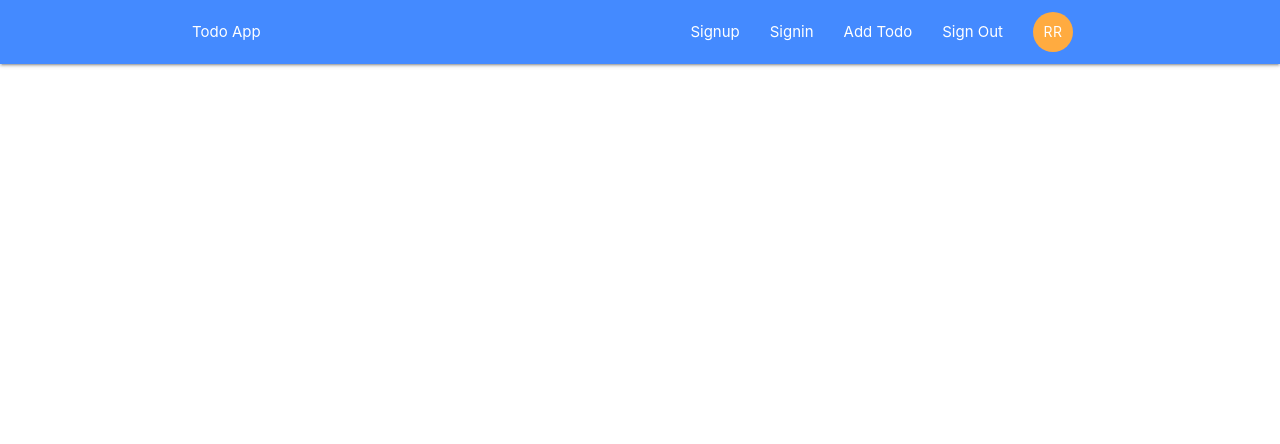
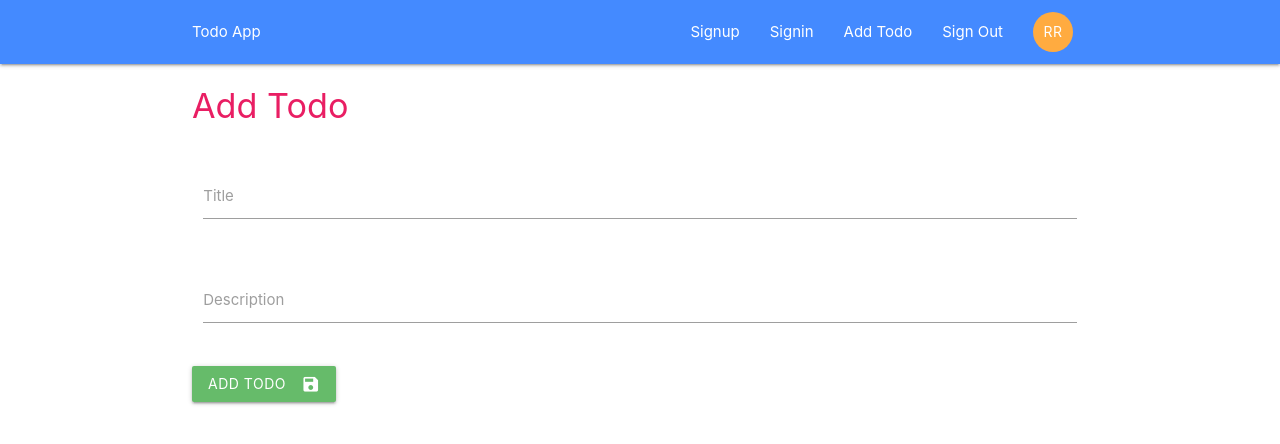
Before and after one commit to ryanpradnya/todo-app-frontend, a React (Create React App) app: page /addTodo in a window 1280 px wide. Shown: the top 444 px of the page. Built offline with nearby package versions, Linux system fonts and the light colour scheme.

Commit message:
Adding component addTodo
Adding some functionality frontend web

```diff
--- a/src/App.js
+++ b/src/App.js
@@ -4,6 +4,7 @@ import { BrowserRouter, Switch, Route } from 'react-router-dom'
 import Navbar from './components/layout/Navbar'
 import Dashboard from './components/dashboard/Dashboard'
 import editTodo from './components/todo/editTodo'
+import addTodo from './components/todo/addTodo'
 
 class App extends Component {
   render() {
@@ -14,6 +15,7 @@ class App extends Component {
           <Switch>
             <Route exact path='/' component={Dashboard} />
             <Route path='/edit/:todoId' component={editTodo} />
+            <Route path='/addTodo' component={addTodo} />
           </Switch>
         </div>
       </BrowserRouter>
--- a/src/components/actions/todoActions.js
+++ b/src/components/actions/todoActions.js
@@ -1,7 +1,14 @@
-export const editTodoAction = (id) => {
+export const addTodoAction = (todo) => {
+    return {
+        type: 'ADD_TODO',
+        todo
+    }
+}
+
+export const editTodoAction = (todo) => {
     return {
         type: 'EDIT_TODO',
-        id
+        todo
     }
 }
 
@@ -11,3 +18,10 @@ export const fetchTodoAction = (todoList) => {
         todoList
     }
 }
+
+export const deleteTodoAction = (todo) => {
+    return {
+        type: 'DELETE_TODO',
+        todo
+    }
+}
--- /dev/null
+++ b/src/components/todo/addTodo.js
@@ -0,0 +1,75 @@
+import React, { Component } from 'react'
+import { connect } from 'react-redux'
+import { addTodoAction } from '../actions/todoActions'
+
+class addTodo extends Component {
+    handleClick = () => {
+        fetch('http://localhost:8088/api/todo/add', {
+            method: 'POST',
+            body: JSON.stringify({
+                title: this.state.title,
+                description: this.state.description
+            }),
+            headers: {
+                'Content-Type': 'application/json',
+                Authorization: 'Bearer eyJhbGciOiJIUzI1NiIsInR5cCI6IkpXVCJ9.eyJpZCI6MSwiZW1haWwiOiJ0ZXN0QHRlc3QuY29tIiwiaWF0IjoxNTcxNTcyNjQ5LCJleHAiOjE1NzE2NTkwNDl9._pFJLy7qHJChWfm_tkopwoG-qOltQ5UUGsumIi6nz5A'
+            }
+        })
+            .then(res => {
+                console.log('res', res)
+                if (res.status !== 200 && res.status !== 201) {
+                    throw new Error('Failed to add todo.');
+                }
+
+                return res.json();
+            }).then(resData => {
+                this.props.addTodo(resData.todo);
+                this.props.history.push('/');
+
+            })
+
+            .catch(this.catchError);
+    }
+
+
+    handleChange = (e) => {
+        this.setState({ [e.target.id]: e.target.value })
+    }
+    render() {
+        return (
+            <div className="container">
+                <div className="row">
+                    <div className="row">
+                        <h4 className="pink-text">Add Todo</h4>
+                    </div>
+                    <div className="row">
+                        <div className="input-field col s12">
+                            <input id="title" type="text" className="validate" onChange={this.handleChange} />
+                            <label htmlFor="title">Title</label>
+                        </div>
+                    </div>
+                    <div className="row">
+                        <div className="input-field col s12">
+                            <input id="description" type="text" className="validate" onChange={this.handleChange} />
+                            <label htmlFor="description">Description</label>
+                        </div>
+                    </div>
+                    <div className="row">
+                        <button className="btn waves-effect waves-light green lighten-1" onClick={this.handleClick}>ADD TODO
+                        <i className="material-icons right ">save</i>
+                        </button>
+                    </div>
+                </div>
+            </div>
+        )
+    }
+}
+
+
+const mapDispatchToProps = (dispatch) => {
+    return {
+        addTodo: (todo) => dispatch(addTodoAction(todo))
+    }
+}
+
+export default connect(null, mapDispatchToProps)(addTodo)
--- a/src/components/todo/editTodo.js
+++ b/src/components/todo/editTodo.js
@@ -4,18 +4,60 @@ import { editTodoAction } from '../actions/todoActions'
 
 class editTodo extends Component {
     handleClick = () => {
-        this.props.editTodo(this.props.todo.id);
-        this.props.history.push('/');
+        const id = this.props.todo.id
+        fetch('http://localhost:8088/api/todo/edit/' + id, {
+            method: 'PUT',
+            body: JSON.stringify({
+                title: this.state.title,
+                description: this.state.description
+            }),
+            headers: {
+                'Content-Type': 'application/json',
+                Authorization: 'Bearer eyJhbGciOiJIUzI1NiIsInR5cCI6IkpXVCJ9.eyJpZCI6MSwiZW1haWwiOiJ0ZXN0QHRlc3QuY29tIiwiaWF0IjoxNTcxNTcyNjQ5LCJleHAiOjE1NzE2NTkwNDl9._pFJLy7qHJChWfm_tkopwoG-qOltQ5UUGsumIi6nz5A'
+            }
+        })
+            .then(res => {
+                console.log('res', res)
+                if (res.status !== 200 && res.status !== 201) {
+                    throw new Error('Failed to edit todo.');
+                }
+
+                return res.json();
+            }).then(resData => {
+                this.props.editTodo(resData.todo);
+                this.props.history.push('/');
+
+            })
+
+            .catch(this.catchError);
+    }
+
+
+    handleChange = (e) => {
+        this.setState({ [e.target.id]: e.target.value })
     }
     render() {
         const todo = this.props.todo ? (
-            <div className="post">
-                <h4 className="center">{this.props.todo.title}</h4>
-                <p>{this.props.todo.description}</p>
-                <div className="center">
-                    <button className="btn grey" onClick={this.handleClick}>
-                        Save Todo
-                </button>
+            <div className="row">
+                <div className="row">
+                    <h4 className="pink-text">Edit Todo</h4>
+                </div>
+                <div className="row">
+                    <div className="input-field col s12">
+                        <input id="title" type="text" className="validate" defaultValue={this.props.todo.title} onChange={this.handleChange} />
+                        <label className="active" htmlFor="title">Title</label>
+                    </div>
+                </div>
+                <div className="row">
+                    <div className="input-field col s12">
+                        <input id="description" type="text" className="validate" defaultValue={this.props.todo.description} onChange={this.handleChange} />
+                        <label className="active" htmlFor="description">Description</label>
+                    </div>
+                </div>
+                <div className="row">
+                    <button className="btn waves-effect waves-light green lighten-1" onClick={this.handleClick}>Save
+                        <i className="material-icons right ">save</i>
+                    </button>
                 </div>
             </div>
         ) : (
@@ -38,7 +80,7 @@ const mapStateToProps = (state, ownProps) => {
 
 const mapDispatchToProps = (dispatch) => {
     return {
-        editTodo: (id) => dispatch(editTodoAction(id))
+        editTodo: (todo) => dispatch(editTodoAction(todo))
     }
 }
 
--- a/src/reducers/rootReducer.js
+++ b/src/reducers/rootReducer.js
@@ -31,25 +31,28 @@ const initState = {
 }
 
 const rootReducer = (state = initState, action) => {
-
+    console.log('action rootReducer', action)
     if (action.type === 'EDIT_TODO') {
         const updateTodoList = [...state.todoList]
-        const updateTodoIndex = updateTodoList.findIndex(todo => todo.id.toString() === action.id.toString());
-        const currentTodo = updateTodoList[updateTodoIndex]
-        const updateTodo = {
-            id: currentTodo['id'],
-            title: currentTodo['title'] + 'edit',
-            checked: currentTodo['checked'],
-            userId: 1
-        }
-        updateTodoList[updateTodoIndex] = updateTodo;
+        const updateTodoIndex = updateTodoList.findIndex(todo => todo.id.toString() === action.todo.id.toString());
+        updateTodoList[updateTodoIndex] = action.todo;
 
         return {
             ...state,
             todoList: updateTodoList
         }
     } else if (action.type === 'FETCH_TODO') {
-        console.log('action.todoList', action.todoList)
+        return {
+            ...state,
+            todoList: action.todoList
+        }
+    } else if (action.type === 'ADD_TODO') {
+        const addTodoList = [...state.todoList, action.todo]
+        return {
+            ...state,
+            todoList: addTodoList
+        }
+    } else if (action.type === 'DELETE_TODO') {
         return {
             ...state,
             todoList: action.todoList
```
Also changed, not shown: src/components/dashboard/Dashboard.js (+38 -15 lines), src/components/user/signin.js (added), src/components/user/signup.js (added).
